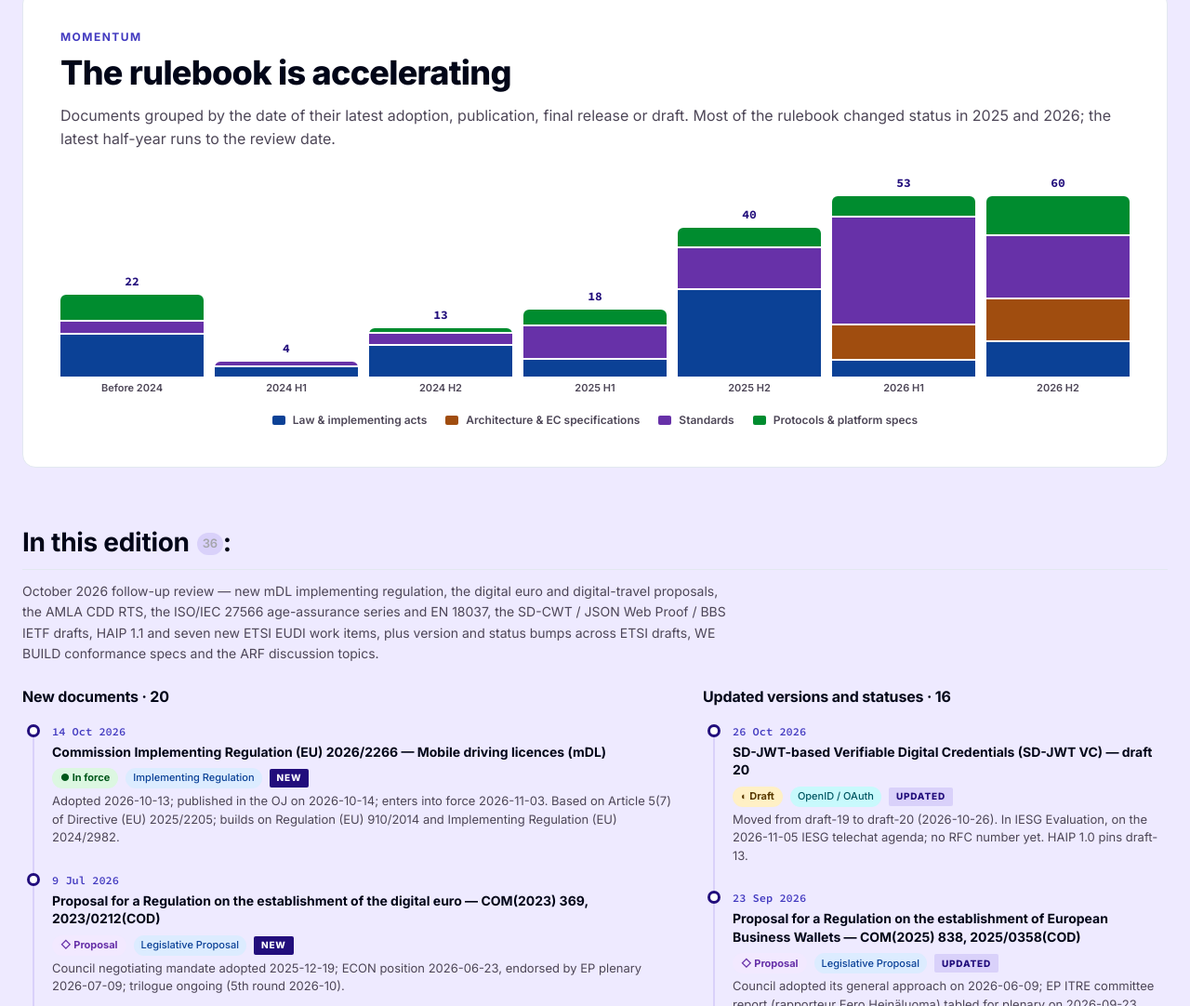
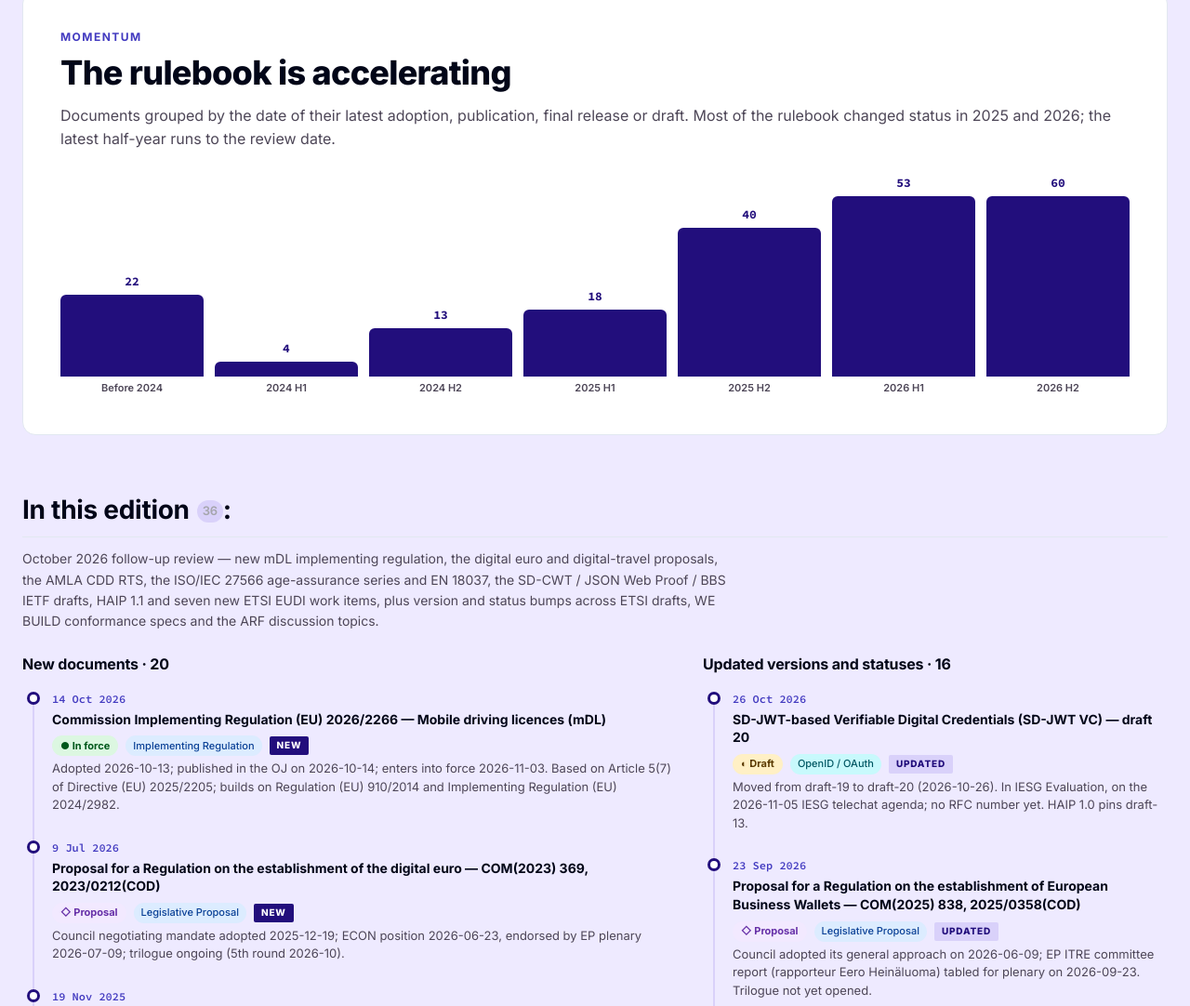
Before and after one commit to ForkbombEu/eudi-conformance-atlas, an Eleventy site: page src/radar.njk in a window 1280 px wide. Shown: the part 1291-2373 px from the top of the page at 93% size. Built offline with nearby package versions, Linux system fonts and the light colour scheme; Eleventy itself is replaced by a stand-in of ours; files that its build step writes are made by us from their sources.

Commit message:
fix(atlas): simplify momentum chart to a single-colour bar
reason:
The momentum chart reused the four-colour stack rainbow; like the glossary bars
it read as noise, and its per-stack breakdown was not the point of the section.

prompt:
make the momentum chart a clean single-accent bar instead of a stacked rainbow.

```diff
--- a/src/_data/documents.js
+++ b/src/_data/documents.js
@@ -351,11 +351,6 @@ module.exports = function () {
     return {
       label,
       total: inBar.length,
-      segments: stacks.map((stack) => ({
-        key: stack.key,
-        label: stack.label,
-        count: inBar.filter((doc) => doc.stack === stack.key).length,
-      })),
     };
   });
   const momentum = {
--- a/src/_includes/components/viz.njk
+++ b/src/_includes/components/viz.njk
@@ -68,21 +68,16 @@
 </figure>
 {% endmacro %}
 
-{% macro momentumChart(momentum, stacks) %}
+{% macro momentumChart(momentum) %}
 <figure class="momentum-figure">
   <div class="momentum-bars" role="img" aria-label="Documents by date of their latest status change, per half-year">
     {% for bar in momentum.bars %}
     <div class="momentum-col">
       <span class="momentum-total">{{ bar.total }}</span>
-      <div class="momentum-stack" style="--h: {{ (bar.total / momentum.max * 100) | round(1) }}%">
-        {% for seg in bar.segments %}{% if seg.count %}<span class="momentum-seg momentum-seg-{{ seg.key }}" style="--share: {{ seg.count }}" title="{{ seg.label }}: {{ seg.count }}"></span>{% endif %}{% endfor %}
-      </div>
+      <div class="momentum-stack" style="--h: {{ (bar.total / momentum.max * 100) | round(1) }}%"></div>
       <span class="momentum-label">{{ bar.label }}</span>
     </div>
     {% endfor %}
   </div>
-  <figcaption class="radar-legend">
-    {% for stack in stacks %}<span><span class="legend-swatch momentum-seg-{{ stack.key }}" aria-hidden="true"></span>{{ stack.label }}</span>{% endfor %}
-  </figcaption>
 </figure>
 {% endmacro %}
--- a/src/css/app.css
+++ b/src/css/app.css
@@ -1487,11 +1487,6 @@
   border: 3px solid var(--brand-primary);
   background: var(--bg);
 }
-.legend-swatch {
-  width: 14px;
-  height: 10px;
-  border-radius: 2px;
-}
 
 /* Ecosystem web */
 .eco-svg {
@@ -1557,29 +1552,10 @@
   text-align: center;
 }
 .momentum-stack {
-  display: flex;
-  flex-direction: column-reverse;
   height: var(--h);
   min-height: 4px;
-  overflow: hidden;
   border-radius: var(--radius-md) var(--radius-md) 0 0;
-  gap: 2px;
-}
-.momentum-seg {
-  flex: var(--share) 1 0;
-  min-height: 3px;
-}
-.momentum-seg-legal {
-  background: var(--info);
-}
-.momentum-seg-architecture {
-  background: var(--credential);
-}
-.momentum-seg-standards {
-  background: var(--wallet);
-}
-.momentum-seg-protocols {
-  background: var(--success);
+  background: var(--brand-primary);
 }
 .momentum-total {
   font-family: "Source Code Pro Variable", ui-monospace, monospace;
--- a/src/radar.njk
+++ b/src/radar.njk
@@ -56,7 +56,7 @@ description: What changed in the EUDI Wallet rulebook — new and updated acts,
       <p class="viz-kicker">Momentum</p>
       <h2 class="viz-title" id="momentum-title">The rulebook is accelerating</h2>
       <p class="viz-lead">Documents grouped by the date of their latest adoption, publication, final release or draft. Most of the rulebook changed status in 2025 and 2026; the latest half-year runs to the review date.</p>
-      <div class="home-section-tight">{{ momentumChart(documents.momentum, documents.stacks) }}</div>
+      <div class="home-section-tight">{{ momentumChart(documents.momentum) }}</div>
     </section>
 
     {% if documents.latestRelease %}
```
